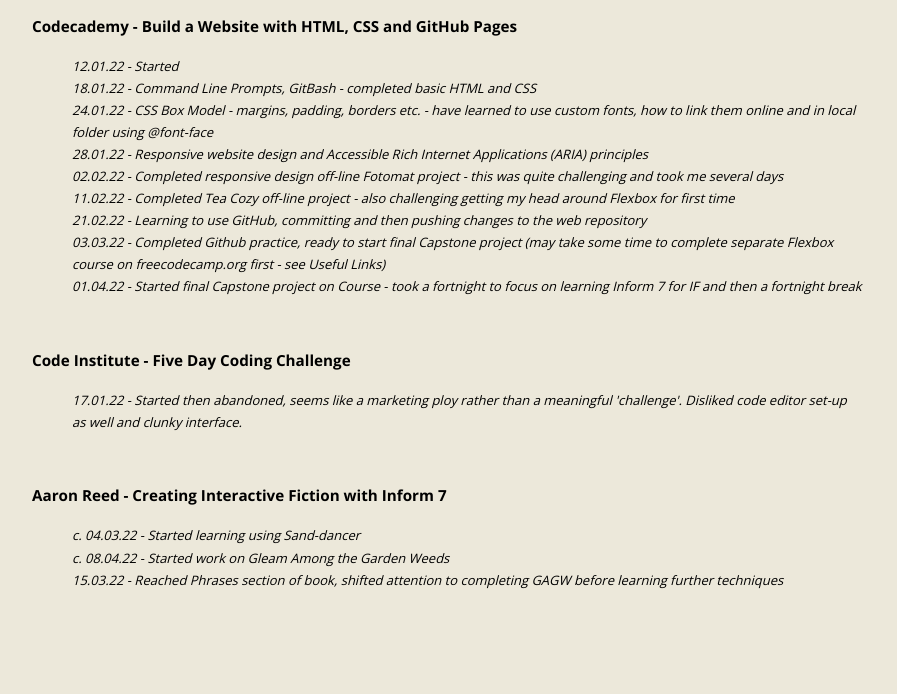
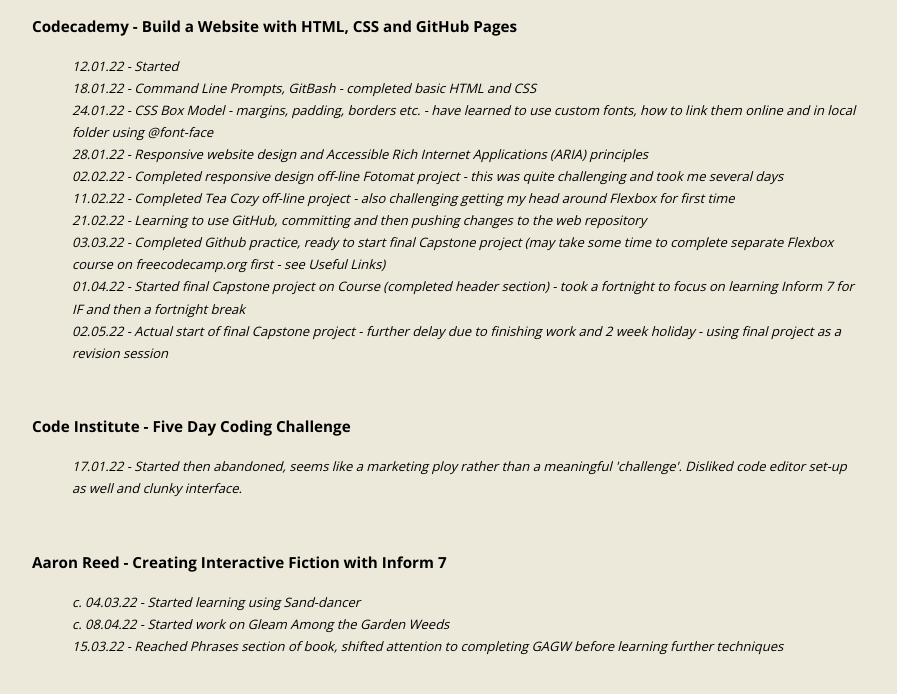
Before and after one commit to municipalrates/webdevpersonal, a plain HTML site: page index.html in a window 1280 px wide. Shown: the part 184-878 px from the top of the page, without its empty margins (118-1015 px from the left). Before the commit the page ends 825 px from the top, so only its background shows below. Drawn offline with Linux system fonts and the light colour scheme.

Commit message:
Add new delayed start date for final Capstone project

```diff
--- a/index.html
+++ b/index.html
@@ -27,7 +27,8 @@
     <li><em>11.02.22 - Completed Tea Cozy off-line project - also challenging getting my head around Flexbox for first time</em></li>
     <li><em>21.02.22 - Learning to use GitHub, committing and then pushing changes to the web repository</em></li>
     <li><em>03.03.22 - Completed Github practice, ready to start final Capstone project (may take some time to complete separate Flexbox course on freecodecamp.org first - see Useful Links)</em></li>
-    <li><em>01.04.22 - Started final Capstone project on Course - took a fortnight to focus on learning Inform 7 for IF and then a fortnight break</em></li>
+    <li><em>01.04.22 - Started final Capstone project on Course (completed header section) - took a fortnight to focus on learning Inform 7 for IF and then a fortnight break</em></li>
+    <li><em>02.05.22 - Actual start of final Capstone project - further delay due to finishing work and 2 week holiday - using final project as a revision session</em></li>
 </ul>
 
 <br>
```
